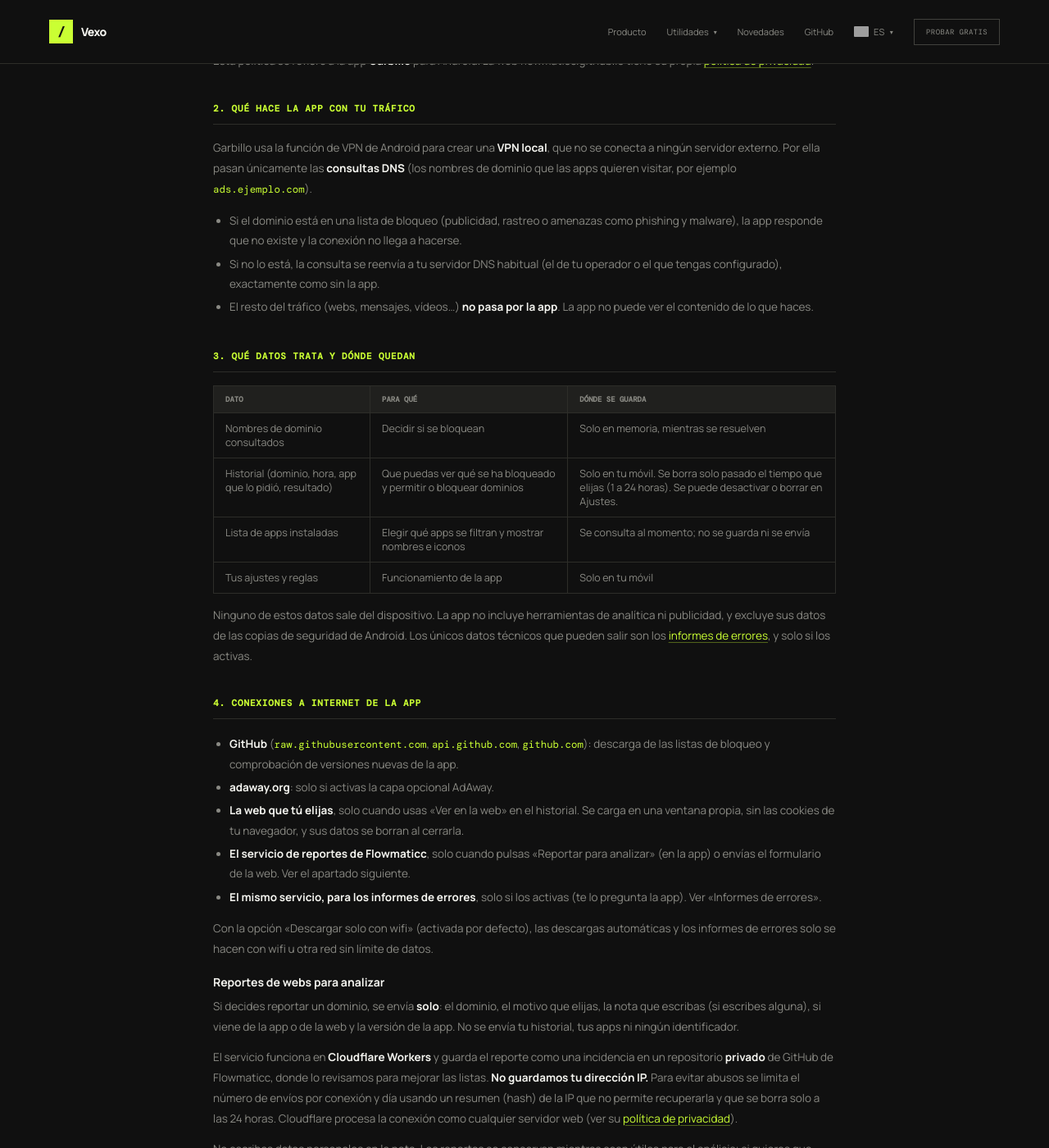
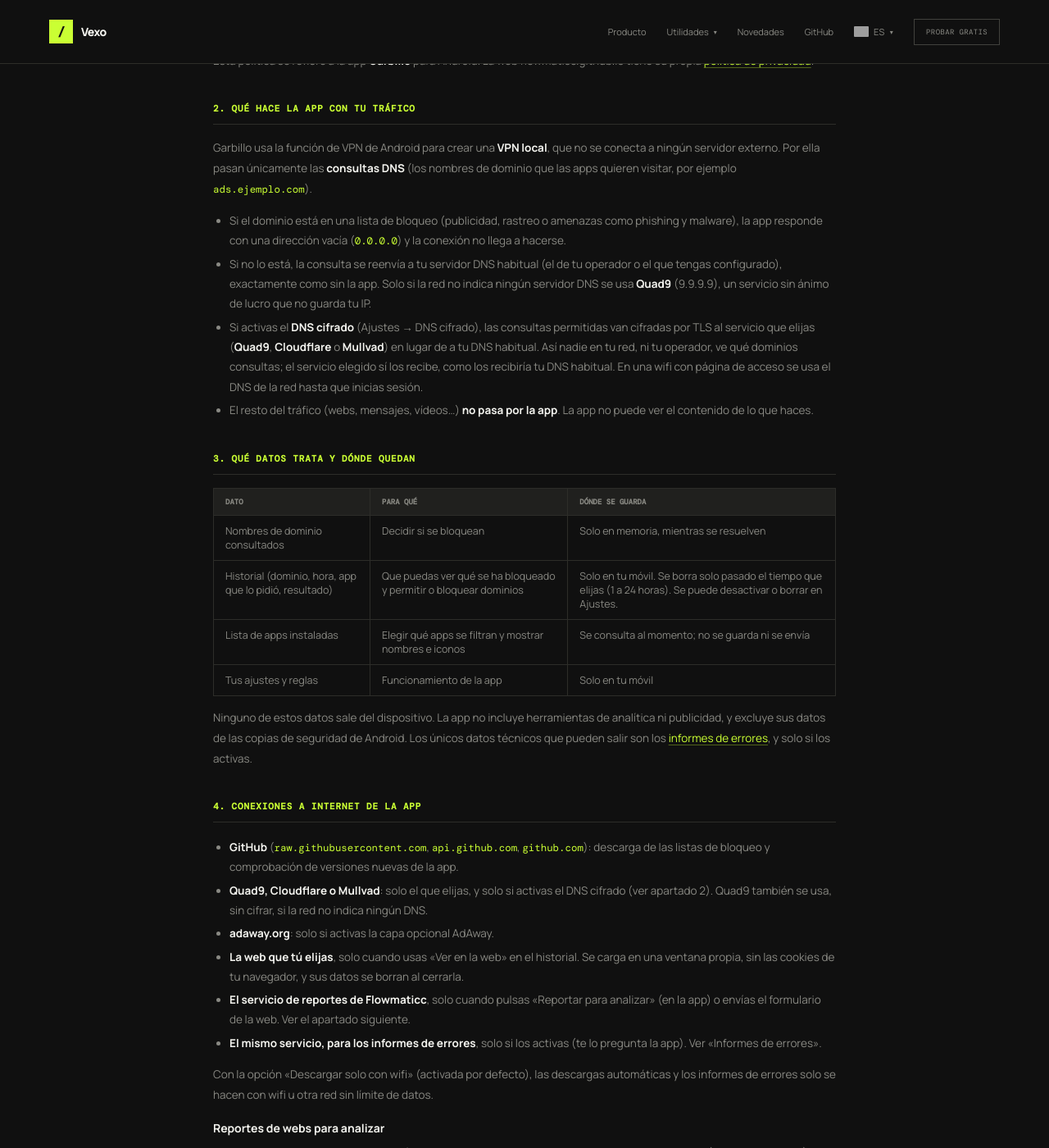
Before and after one commit to flowmaticc/flowmaticc.github.io, a Jekyll site: the page built from utilities/bloqueador-android/privacidad/index.html, in a window 1280 px wide and 1400 px high, scrolled down 895 px. Shown: the whole window at 82% size. Built offline with Jekyll 4.4.1, drawn with Linux system fonts in a browser that asks for light colours; some of the changed text lies outside the part shown; grey boxes are pictures that could not be loaded.

Commit message:
Garbillo: canales Estable y Beta, huella del certificado, DNS cifrado en la privacidad y notas de versión sin HTML
Co-Authored-By: Claude Opus 5.5 <noreply@anthropic.com>

```diff
--- a/utilities/bloqueador-android/privacidad/index.html
+++ b/utilities/bloqueador-android/privacidad/index.html
@@ -6,7 +6,7 @@ title: "Política de privacidad de Garbillo · Flowmaticc"
 
 <div class="doc-badge">Política de privacidad · Garbillo</div>
 <h1>Política de privacidad de Garbillo</h1>
-<p class="meta">Última actualización: 15 de noviembre de 2026 · Flowmaticc · Garbillo para Android</p>
+<p class="meta">Última actualización: 17 de noviembre de 2026 · Flowmaticc · Garbillo para Android</p>
 
 <div class="alert">
   <strong>Resumen:</strong> Garbillo no recoge, no envía y no vende ningún dato personal. Todo lo que hace ocurre dentro de tu móvil. No tiene cuentas, ni estadísticas de uso, ni publicidad. Solo sale lo que tú decides: un reporte de una web o, si los activas, informes de errores anónimos.
@@ -41,8 +41,9 @@ title: "Política de privacidad de Garbillo · Flowmaticc"
   <h2>2. Qué hace la app con tu tráfico</h2>
   <p>Garbillo usa la función de VPN de Android para crear una <strong>VPN local</strong>, que no se conecta a ningún servidor externo. Por ella pasan únicamente las <strong>consultas DNS</strong> (los nombres de dominio que las apps quieren visitar, por ejemplo <code>ads.ejemplo.com</code>).</p>
   <ul>
-    <li>Si el dominio está en una lista de bloqueo (publicidad, rastreo o amenazas como phishing y malware), la app responde que no existe y la conexión no llega a hacerse.</li>
-    <li>Si no lo está, la consulta se reenvía a tu servidor DNS habitual (el de tu operador o el que tengas configurado), exactamente como sin la app.</li>
+    <li>Si el dominio está en una lista de bloqueo (publicidad, rastreo o amenazas como phishing y malware), la app responde con una dirección vacía (<code>0.0.0.0</code>) y la conexión no llega a hacerse.</li>
+    <li>Si no lo está, la consulta se reenvía a tu servidor DNS habitual (el de tu operador o el que tengas configurado), exactamente como sin la app. Solo si la red no indica ningún servidor DNS se usa <strong>Quad9</strong> (9.9.9.9), un servicio sin ánimo de lucro que no guarda tu IP.</li>
+    <li>Si activas el <strong>DNS cifrado</strong> (Ajustes → DNS cifrado), las consultas permitidas van cifradas por TLS al servicio que elijas (<strong>Quad9</strong>, <strong>Cloudflare</strong> o <strong>Mullvad</strong>) en lugar de a tu DNS habitual. Así nadie en tu red, ni tu operador, ve qué dominios consultas; el servicio elegido sí los recibe, como los recibiría tu DNS habitual. En una wifi con página de acceso se usa el DNS de la red hasta que inicias sesión.</li>
     <li>El resto del tráfico (webs, mensajes, vídeos…) <strong>no pasa por la app</strong>. La app no puede ver el contenido de lo que haces.</li>
   </ul>
 </section>
@@ -65,6 +66,7 @@ title: "Política de privacidad de Garbillo · Flowmaticc"
   <h2>4. Conexiones a internet de la app</h2>
   <ul>
     <li><strong>GitHub</strong> (<code>raw.githubusercontent.com</code>, <code>api.github.com</code>, <code>github.com</code>): descarga de las listas de bloqueo y comprobación de versiones nuevas de la app.</li>
+    <li><strong>Quad9, Cloudflare o Mullvad</strong>: solo el que elijas, y solo si activas el DNS cifrado (ver apartado 2). Quad9 también se usa, sin cifrar, si la red no indica ningún DNS.</li>
     <li><strong>adaway.org</strong>: solo si activas la capa opcional AdAway.</li>
     <li><strong>La web que tú elijas</strong>, solo cuando usas «Ver en la web» en el historial. Se carga en una ventana propia, sin las cookies de tu navegador, y sus datos se borran al cerrarla.</li>
     <li><strong>El servicio de reportes de Flowmaticc</strong>, solo cuando pulsas «Reportar para analizar» (en la app) o envías el formulario de la web. Ver el apartado siguiente.</li>
@@ -73,7 +75,7 @@ title: "Política de privacidad de Garbillo · Flowmaticc"
   <p>Con la opción «Descargar solo con wifi» (activada por defecto), las descargas automáticas y los informes de errores solo se hacen con wifi u otra red sin límite de datos.</p>
   <h3>Reportes de webs para analizar</h3>
   <p>Si decides reportar un dominio, se envía <strong>solo</strong>: el dominio, el motivo que elijas, la nota que escribas (si escribes alguna), si viene de la app o de la web y la versión de la app. No se envía tu historial, tus apps ni ningún identificador.</p>
-  <p>El servicio funciona en <strong>Cloudflare Workers</strong> y guarda el reporte como una incidencia en un repositorio <strong>privado</strong> de GitHub de Flowmaticc, donde lo revisamos para mejorar las listas. <strong>No guardamos tu dirección IP.</strong> Para evitar abusos se limita el número de envíos por conexión y día usando un resumen (hash) de la IP que no permite recuperarla y que se borra solo a las 24 horas. Cloudflare procesa la conexión como cualquier servidor web (ver su <a href="https://www.cloudflare.com/privacypolicy/" target="_blank" rel="noopener">política de privacidad</a>).</p>
+  <p>El servicio funciona en <strong>Cloudflare Workers</strong> y guarda el reporte como una incidencia en un repositorio <strong>privado</strong> de GitHub de Flowmaticc, donde lo revisamos para mejorar las listas. <strong>No guardamos tu dirección IP.</strong> Para evitar abusos se limita el número de envíos por conexión y día usando un resumen (hash) de la IP y del día que no permite recuperarla (en IPv6, de tu bloque de red, no de la dirección exacta) y que se borra a los dos días. Cloudflare procesa la conexión como cualquier servidor web (ver su <a href="https://www.cloudflare.com/privacypolicy/" target="_blank" rel="noopener">política de privacidad</a>).</p>
   <p>No escribas datos personales en la nota. Los reportes se conservan mientras sean útiles para el análisis; si quieres que borremos uno, escríbenos.</p>
   <h3 id="errores">Informes de errores (opcionales)</h3>
   <p>La app te pregunta si quieres enviarlos; por defecto no se envía nada. Si los activas, cuando algo falla (la app se cierra, una lista no se descarga, una actualización no se instala…) se anota en el móvil y se envía <strong>como mucho una vez al día</strong>:</p>
@@ -94,7 +96,7 @@ title: "Política de privacidad de Garbillo · Flowmaticc"
 
 <section id="terceros">
   <h2>6. Terceros</h2>
-  <p>No se comparte ningún dato con terceros, salvo lo descrito para los reportes (Cloudflare y GitHub como proveedores del servicio). Las listas de bloqueo son obra de sus autores (Hagezi, GoodbyeAds, 1Hosts, AdAway, StevenBlack) y se descargan directamente de sus repositorios públicos.</p>
+  <p>No se comparte ningún dato con terceros, salvo lo descrito para los reportes (Cloudflare y GitHub como proveedores del servicio) y el servicio de DNS cifrado que tú elijas (Quad9, Cloudflare o Mullvad), que recibe las consultas permitidas: consulta sus políticas en <a href="https://quad9.net/privacy/policy/" target="_blank" rel="noopener">quad9.net</a>, <a href="https://developers.cloudflare.com/1.1.1.1/privacy/public-dns-resolver/" target="_blank" rel="noopener">cloudflare.com</a> y <a href="https://mullvad.net/help/privacy-policy" target="_blank" rel="noopener">mullvad.net</a>. Las listas de bloqueo son obra de sus autores (Hagezi, GoodbyeAds, 1Hosts, AdAway, StevenBlack) y se descargan directamente de sus repositorios públicos.</p>
 </section>
 
 <section id="derechos">
```
Also changed, not shown: _data/i18n/en.yml (+7 -7 lines), _data/i18n/es.yml (+7 -7 lines), _includes/pages/bloqueador-body.html (+14 -4 lines), en/utilities/bloqueador-android/privacy/index.html (+7 -5 lines).
